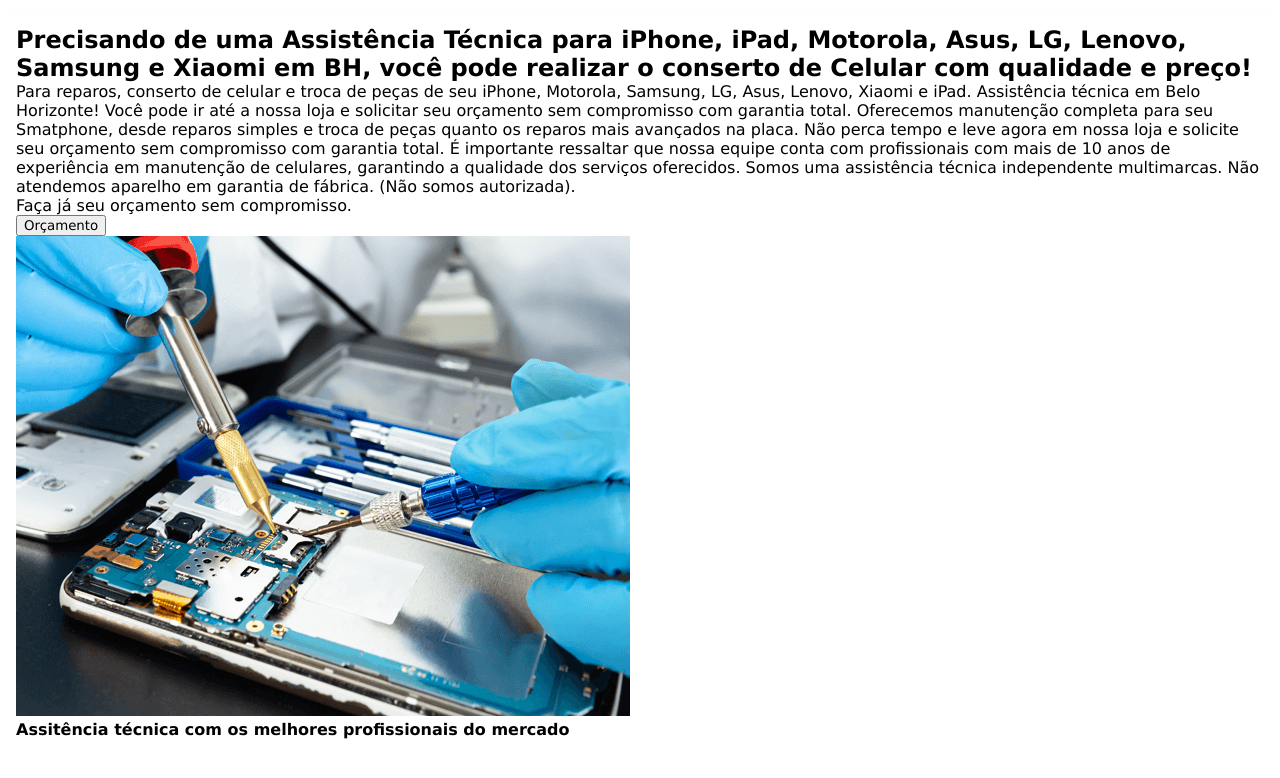
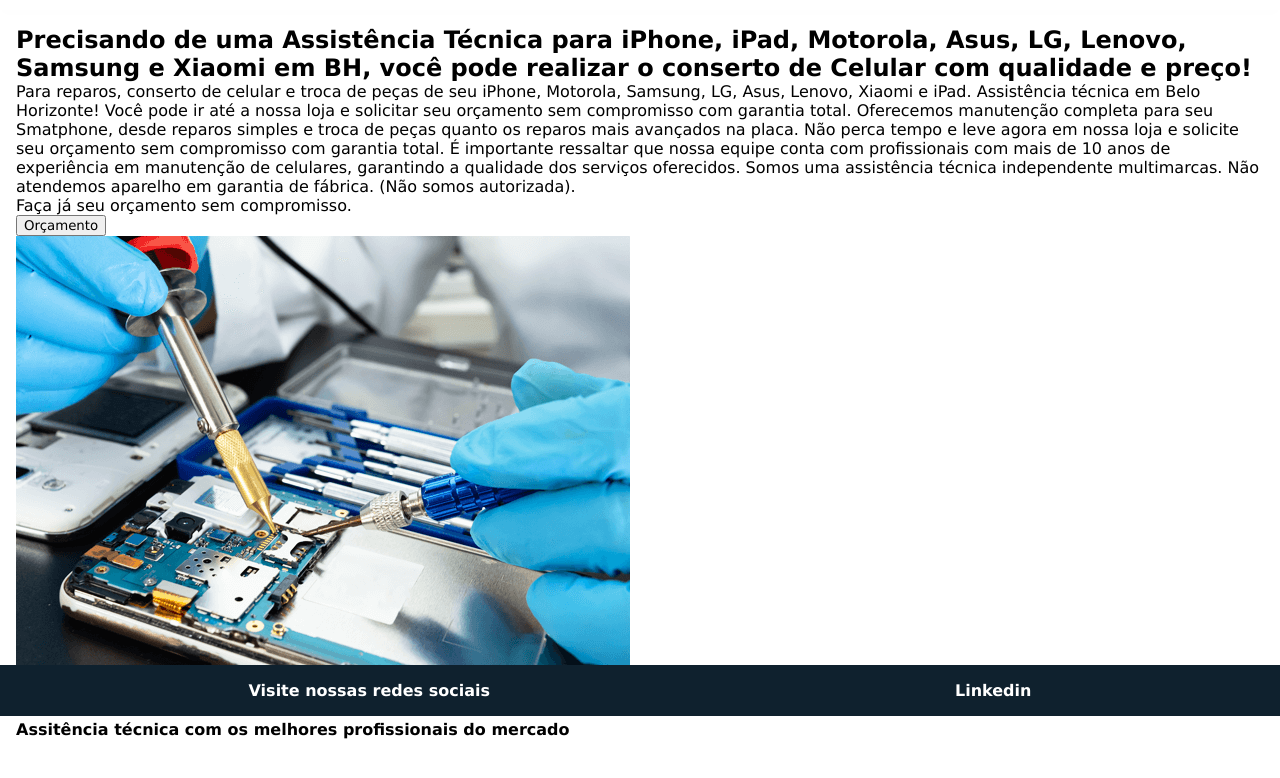
Before and after one commit to WebertSz/project-landing-page, a plain HTML site: page index.html in a window 1280 px wide. Shown: the part 84-862 px from the top of the page. Before the commit the page ends 839 px from the top, so only its background shows below. Drawn offline with Linux system fonts and the light colour scheme.

Commit message:
atualização footer

```diff
--- a/index.html
+++ b/index.html
@@ -55,6 +55,8 @@
         </aside>
         <h4>Assitência técnica com os melhores profissionais do mercado</h4>
     </main>
-    <footer></footer>
+    <footer>Visite nossas redes sociais
+        <a href="https://www.linkedin.com/in/webert-souza-474060213">Linkedin</a>
+    </footer>
 </body>
 </html>
--- a/style.css
+++ b/style.css
@@ -40,3 +40,19 @@ nav ul a {
 main {
     padding: 1rem;
 }
+
+footer {
+    background-color: #0F212E;
+    padding: 1rem;
+    color: #fff;
+    position: sticky;
+    bottom: 0;
+    display: flex;
+    justify-content: space-around;
+    font-weight: bold;
+}
+
+footer a {
+    text-decoration: none;
+    color: #fff;
+}
```
